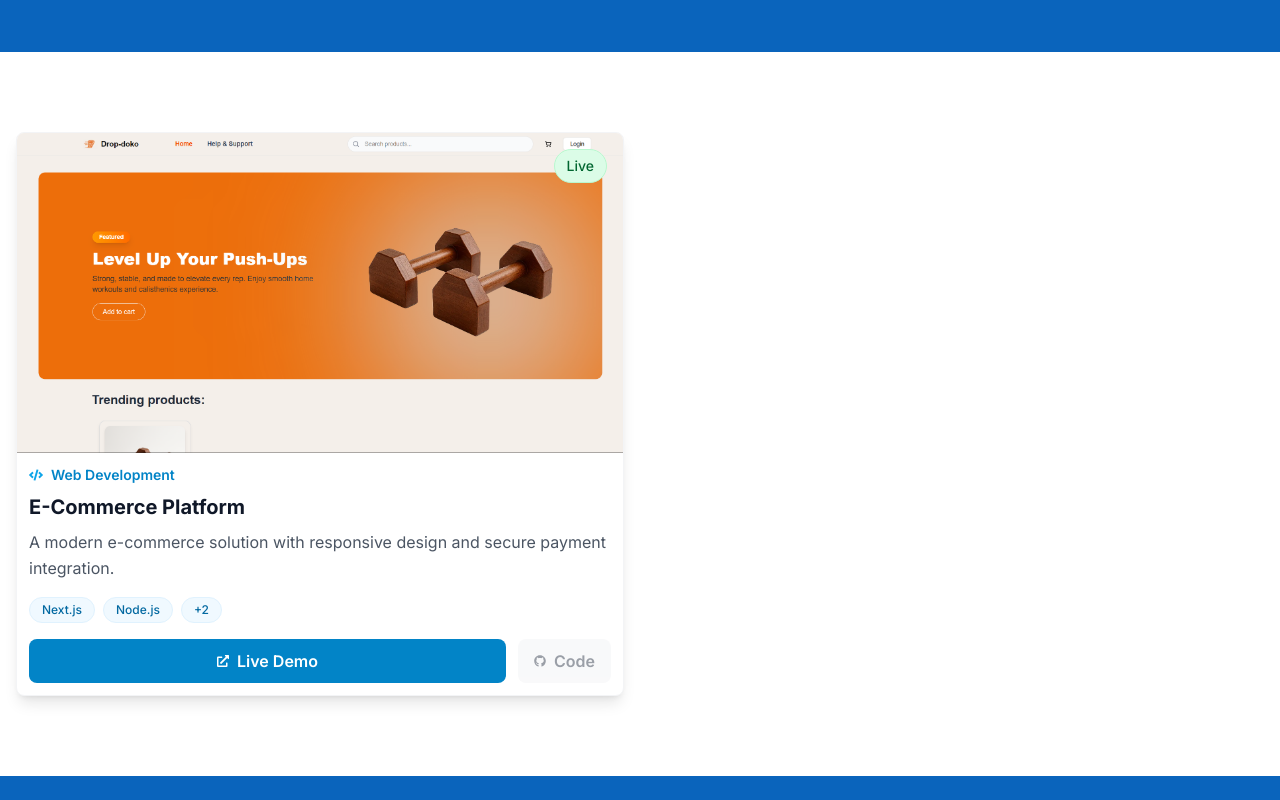
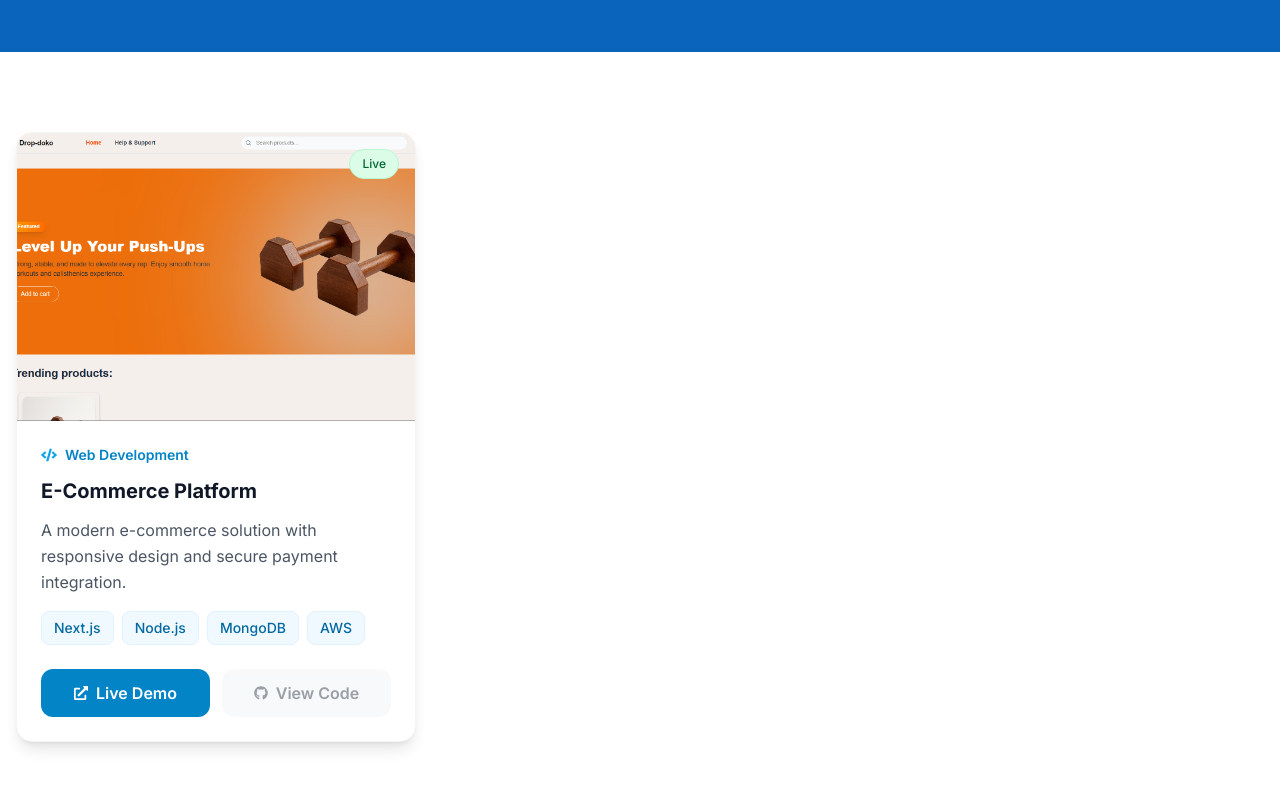
Before and after one commit to gaurabsap/yodhaSolution-portfolio, a React (Vite) app: page /projects in a window 1280 px wide. Shown: the part 340-1140 px from the top of the page. Built offline with nearby package versions, Linux system fonts and the light colour scheme.

Commit message:
update project page

```diff
--- a/src/pages/Projects.jsx
+++ b/src/pages/Projects.jsx
@@ -53,7 +53,6 @@ const Projects = () => {
     // }
   ]
 
-
   const handleLiveDemo = (url) => {
     if (url && url !== '#') {
       window.open(url, '_blank', 'noopener,noreferrer')
@@ -67,20 +66,20 @@ const Projects = () => {
   }
 
   return (
-    <div>
+    <div className="w-full overflow-x-hidden">
       {/* Hero Section */}
-      <section className="gradient-blue py-16 sm:py-20 md:py-24 text-white bg-[#0A64BC]">
+      <section className="gradient-blue py-16 sm:py-20 md:py-24 text-white bg-[#0A64BC] w-full">
         <div className="w-full px-4 sm:px-6 lg:px-8">
           <div className="max-w-7xl mx-auto">
             <motion.div
               initial={{ opacity: 0, y: 30 }}
               animate={{ opacity: 1, y: 0 }}
-              className="text-center"
+              className="text-center w-full"
             >
-              <h1 className="text-3xl sm:text-4xl md:text-5xl font-bold mb-4 sm:mb-6">
+              <h1 className="text-3xl sm:text-4xl md:text-5xl lg:text-6xl font-bold mb-4 sm:mb-6">
                 Our Projects
               </h1>
-              <p className="text-base sm:text-lg md:text-xl max-w-3xl mx-auto px-4">
+              <p className="text-base sm:text-lg md:text-xl max-w-3xl mx-auto">
                 Explore our current and upcoming projects. We're constantly working on new innovations.
               </p>
             </motion.div>
@@ -88,82 +87,40 @@ const Projects = () => {
         </div>
       </section>
 
-      {/* Projects Grid */}
+      {/* Projects Section */}
       <section className="w-full bg-white py-12 sm:py-16 md:py-20">
         <div className="w-full px-4 sm:px-6 lg:px-8">
           <div className="max-w-7xl mx-auto">
-            {/* Projects Grid - 1 column mobile, 2 columns desktop */}
-            <div className="grid grid-cols-1 md:grid-cols-2 gap-4 sm:gap-5 md:gap-6 lg:gap-8">
+            {/* Mobile Layout - Flex for full width */}
+            <div className="block sm:hidden">
+              <div className="flex flex-col space-y-6">
                 {projects.map((project, index) => (
                   <motion.div
                     key={project.title}
                     initial={{ opacity: 0, y: 30 }}
                     whileInView={{ opacity: 1, y: 0 }}
                     transition={{ delay: index * 0.1 }}
-                  whileHover={{ y: -5 }}
-                  onHoverStart={() => setHoveredProject(index)}
-                  onHoverEnd={() => setHoveredProject(null)}
-                  className="bg-white rounded-lg sm:rounded-lg md:rounded-xl shadow-md sm:shadow-lg border border-gray-100 overflow-hidden group transition-all duration-300 hover:shadow-xl flex flex-col"
+                    className="w-full bg-white rounded-2xl shadow-lg border border-gray-100 overflow-hidden group transition-all duration-300 flex flex-col"
                   >
                     {/* Project Image Container */}
-                  <div className="relative w-full h-40 xs:h-48 sm:h-56 md:h-64 lg:h-80 overflow-hidden bg-gradient-to-br from-blue-50 to-cyan-50">
+                    <div className="relative w-full h-48 overflow-hidden bg-gradient-to-br from-blue-50 to-cyan-50">
                       {project.image ? (
-                      <motion.img
+                        <img
                           src={project.image}
                           alt={project.title}
                           className="w-full h-full object-cover"
-                        whileHover={{ scale: 1.05 }}
-                        transition={{ duration: 0.3 }}
                         />
                       ) : (
                         <div className="w-full h-full flex items-center justify-center">
                           <project.icon
-                          size={36}
+                            size={40}
                             className="text-blue-400 opacity-70"
                           />
                         </div>
                       )}
 
-                    {/* Overlay with buttons on hover */}
-                    <motion.div
-                      initial={{ opacity: 0 }}
-                      whileHover={{ opacity: 1 }}
-                      className="absolute inset-0 bg-black bg-opacity-50 flex flex-col sm:flex-row items-center justify-center gap-2 sm:gap-3 md:gap-4 p-3 sm:p-4"
-                    >
-                      <motion.button
-                        whileHover={{ scale: 1.1 }}
-                        whileTap={{ scale: 0.9 }}
-                        onClick={() => handleLiveDemo(project.liveUrl)}
-                        disabled={!project.liveUrl || project.liveUrl === '#'}
-                        className={`bg-white text-blue-600 px-3 sm:px-4 md:px-5 py-2 sm:py-2.5 rounded-lg font-semibold flex items-center justify-center gap-2 transition-all text-xs sm:text-sm md:text-base whitespace-nowrap ${
-                          (!project.liveUrl || project.liveUrl === '#')
-                            ? 'opacity-50 cursor-not-allowed'
-                            : 'hover:bg-blue-50'
-                        }`}
-                      >
-                        <FaExternalLinkAlt size={12} />
-                        <span className="hidden sm:inline">Live Demo</span>
-                        <span className="sm:hidden">Live</span>
-                      </motion.button>
-
-                      <motion.button
-                        whileHover={{ scale: 1.1 }}
-                        whileTap={{ scale: 0.9 }}
-                        onClick={() => handleGithub(project.githubUrl)}
-                        disabled={!project.githubUrl || project.githubUrl === '#'}
-                        className={`bg-white text-gray-700 px-3 sm:px-4 md:px-5 py-2 sm:py-2.5 rounded-lg font-semibold flex items-center justify-center gap-2 transition-all text-xs sm:text-sm md:text-base whitespace-nowrap ${
-                          (!project.githubUrl || project.githubUrl === '#')
-                            ? 'opacity-50 cursor-not-allowed'
-                            : 'hover:bg-gray-50'
-                        }`}
-                      >
-                        <FaGithub size={12} />
-                        <span className="hidden sm:inline">Code</span>
-                      </motion.button>
-                    </motion.div>
-
                       {/* Status Badge */}
-                    <div className={`absolute top-2 right-2 sm:top-3 sm:right-3 md:top-4 md:right-4 px-2.5 sm:px-3 py-1 sm:py-1.5 rounded-full text-xs sm:text-xs md:text-sm font-medium border ${
+                      <div className={`absolute top-4 right-4 px-3 py-1.5 rounded-full text-xs font-medium border ${
                         project.status === 'Live'
                           ? 'bg-green-100 text-green-800 border-green-200'
                           : project.status === 'Coming Soon'
@@ -177,77 +134,208 @@ const Projects = () => {
                     </div>
 
                     {/* Project Content */}
-                  <div className="w-full p-3 sm:p-4 md:p-5 lg:p-6 flex flex-col flex-grow">
-                    <div className="flex items-center gap-1.5 sm:gap-2 mb-1.5 sm:mb-2">
-                      <project.icon className="text-blue-500 flex-shrink-0" size={14} />
-                      <span className="text-blue-600 text-xs sm:text-xs md:text-sm font-semibold truncate">
+                    <div className="flex flex-col flex-grow p-5">
+                      <div className="flex items-center gap-2 mb-3">
+                        <project.icon className="text-blue-500 flex-shrink-0" size={16} />
+                        <span className="text-blue-600 text-sm font-semibold">
                           {project.category}
                         </span>
                       </div>
 
-                    <h3 className="text-base sm:text-lg md:text-xl font-bold text-gray-900 mb-2 sm:mb-2.5 md:mb-3 group-hover:text-blue-600 transition-colors line-clamp-2">
+                      <h3 className="text-xl font-bold text-gray-900 mb-3 group-hover:text-blue-600 transition-colors">
                         {project.title}
                       </h3>
 
-                    <p className="text-xs sm:text-sm md:text-base text-gray-600 mb-3 sm:mb-3.5 md:mb-4 leading-relaxed line-clamp-2 sm:line-clamp-3 flex-grow">
+                      <p className="text-gray-600 mb-4 leading-relaxed flex-grow">
                         {project.description}
                       </p>
 
-                    {/* Technologies - Truncated for mobile */}
-                    <div className="mb-3 sm:mb-3.5 md:mb-4 w-full">
-                      <div className="flex flex-wrap gap-1.5 sm:gap-2">
-                        {project.technologies.slice(0, 2).map((tech) => (
+                      {/* Technologies */}
+                      <div className="mb-5">
+                        <div className="flex flex-wrap gap-2">
+                          {project.technologies.map((tech) => (
                             <span
                               key={tech}
-                            className="px-2 sm:px-2.5 md:px-3 py-0.5 sm:py-1 bg-blue-50 text-blue-700 text-xs md:text-xs rounded-full font-medium border border-blue-100 whitespace-nowrap"
+                              className="px-3 py-1.5 bg-blue-50 text-blue-700 text-sm rounded-lg font-medium border border-blue-100"
                             >
                               {tech}
                             </span>
                           ))}
-                        {project.technologies.length > 2 && (
-                          <span className="px-2 sm:px-2.5 md:px-3 py-0.5 sm:py-1 bg-blue-50 text-blue-700 text-xs md:text-xs rounded-full font-medium border border-blue-100 whitespace-nowrap">
-                            +{project.technologies.length - 2}
-                          </span>
-                        )}
                         </div>
                       </div>
 
                       {/* Action Buttons */}
-                    <div className="w-full flex gap-2 sm:gap-2.5 md:gap-3 mt-auto">
-                      <motion.button
-                        whileHover={{ scale: 1.02 }}
-                        whileTap={{ scale: 0.98 }}
+                      <div className="w-full flex gap-3 mt-auto">
+                        <button
                           onClick={() => handleLiveDemo(project.liveUrl)}
                           disabled={!project.liveUrl || project.liveUrl === '#'}
-                        className={`flex-1 bg-blue-600 text-white py-1.5 sm:py-2 md:py-2.5 px-2 sm:px-3 md:px-4 rounded-lg font-semibold flex items-center justify-center gap-1.5 sm:gap-2 transition-all text-xs sm:text-sm md:text-base min-h-10 sm:min-h-10 md:min-h-11 ${
+                          className={`flex-1 bg-blue-600 text-white py-3 px-4 rounded-xl font-semibold flex items-center justify-center gap-2 transition-all ${
                             (!project.liveUrl || project.liveUrl === '#')
                               ? 'opacity-50 cursor-not-allowed'
                               : 'hover:bg-blue-700'
                           }`}
                         >
-                        <FaExternalLinkAlt size={12} />
-                        <span className="hidden sm:inline">Live Demo</span>
-                        <span className="sm:hidden">Live</span>
-                      </motion.button>
+                          <FaExternalLinkAlt size={14} />
+                          Demo
+                        </button>
 
-                      <motion.button
-                        whileHover={{ scale: 1.02 }}
-                        whileTap={{ scale: 0.98 }}
+                        <button
                           onClick={() => handleGithub(project.githubUrl)}
                           disabled={!project.githubUrl || project.githubUrl === '#'}
-                        className={`bg-gray-100 text-gray-700 py-1.5 sm:py-2 md:py-2.5 px-2 sm:px-3 md:px-4 rounded-lg font-semibold flex items-center justify-center gap-1.5 sm:gap-2 transition-all text-xs sm:text-sm md:text-base min-h-10 sm:min-h-10 md:min-h-11 ${
+                          className={`flex-1 bg-gray-100 text-gray-700 py-3 px-4 rounded-xl font-semibold flex items-center justify-center gap-2 transition-all ${
                             (!project.githubUrl || project.githubUrl === '#')
                               ? 'opacity-50 cursor-not-allowed'
                               : 'hover:bg-gray-200'
                           }`}
                         >
-                        <FaGithub size={12} />
-                        <span className="hidden sm:inline">Code</span>
+                          <FaGithub size={14} />
+                          Code
+                        </button>
+                      </div>
+                    </div>
+                  </motion.div>
+                ))}
+              </div>
+            </div>
+
+            {/* Tablet & Desktop Layout - Grid */}
+            <div className="hidden sm:block">
+              <div className="grid grid-cols-2 lg:grid-cols-3 gap-6 md:gap-8">
+                {projects.map((project, index) => (
+                  <motion.div
+                    key={project.title}
+                    initial={{ opacity: 0, y: 30 }}
+                    whileInView={{ opacity: 1, y: 0 }}
+                    transition={{ delay: index * 0.1 }}
+                    whileHover={{ y: -8 }}
+                    onHoverStart={() => setHoveredProject(index)}
+                    onHoverEnd={() => setHoveredProject(null)}
+                    className="bg-white rounded-2xl shadow-lg border border-gray-100 overflow-hidden group transition-all duration-300 hover:shadow-2xl flex flex-col h-full"
+                  >
+                    {/* Project Image Container */}
+                    <div className="relative w-full h-52 md:h-64 lg:h-72 overflow-hidden bg-gradient-to-br from-blue-50 to-cyan-50">
+                      {project.image ? (
+                        <motion.img
+                          src={project.image}
+                          alt={project.title}
+                          className="w-full h-full object-cover"
+                          whileHover={{ scale: 1.1 }}
+                          transition={{ duration: 0.5 }}
+                        />
+                      ) : (
+                        <div className="w-full h-full flex items-center justify-center">
+                          <project.icon
+                            size={40}
+                            className="text-blue-400 opacity-70"
+                          />
+                        </div>
+                      )}
+
+                      {/* Overlay with buttons on hover - Desktop only */}
+                      <motion.div
+                        initial={{ opacity: 0 }}
+                        whileHover={{ opacity: 1 }}
+                        className="absolute inset-0 bg-black/70 flex items-center justify-center gap-4 p-4 hidden md:flex"
+                      >
+                        <motion.button
+                          whileHover={{ scale: 1.1 }}
+                          whileTap={{ scale: 0.9 }}
+                          onClick={() => handleLiveDemo(project.liveUrl)}
+                          disabled={!project.liveUrl || project.liveUrl === '#'}
+                          className={`bg-white text-blue-600 px-5 py-3 rounded-lg font-semibold flex items-center justify-center gap-2 transition-all ${
+                            (!project.liveUrl || project.liveUrl === '#')
+                              ? 'opacity-50 cursor-not-allowed'
+                              : 'hover:bg-blue-50'
+                          }`}
+                        >
+                          <FaExternalLinkAlt size={14} />
+                          Live Demo
+                        </motion.button>
+                      </motion.div>
+
+                      {/* Status Badge */}
+                      <div className={`absolute top-4 right-4 px-3 py-1.5 rounded-full text-xs font-medium border ${
+                        project.status === 'Live'
+                          ? 'bg-green-100 text-green-800 border-green-200'
+                          : project.status === 'Coming Soon'
+                          ? 'bg-blue-100 text-blue-800 border-blue-200'
+                          : project.status === 'Planning Phase'
+                          ? 'bg-yellow-100 text-yellow-800 border-yellow-200'
+                          : 'bg-purple-100 text-purple-800 border-purple-200'
+                      }`}>
+                        {project.status}
+                      </div>
+                    </div>
+
+                    {/* Project Content */}
+                    <div className="flex flex-col flex-grow p-5 md:p-6">
+                      <div className="flex items-center gap-2 mb-3">
+                        <project.icon className="text-blue-500 flex-shrink-0" size={16} />
+                        <span className="text-blue-600 text-sm font-semibold">
+                          {project.category}
+                        </span>
+                      </div>
+
+                      <h3 className="text-xl md:text-2xl font-bold text-gray-900 mb-3 group-hover:text-blue-600 transition-colors">
+                        {project.title}
+                      </h3>
+
+                      <p className="text-gray-600 mb-4 md:mb-5 leading-relaxed flex-grow">
+                        {project.description}
+                      </p>
+
+                      {/* Technologies */}
+                      <div className="mb-5 md:mb-6">
+                        <div className="flex flex-wrap gap-2">
+                          {project.technologies.map((tech) => (
+                            <span
+                              key={tech}
+                              className="px-3 py-1.5 bg-blue-50 text-blue-700 text-sm rounded-lg font-medium border border-blue-100"
+                            >
+                              {tech}
+                            </span>
+                          ))}
+                        </div>
+                      </div>
+
+                      {/* Action Buttons - Mobile & Tablet */}
+                      <div className="w-full flex gap-3 mt-auto">
+                        <motion.button
+                          whileHover={{ scale: 1.05 }}
+                          whileTap={{ scale: 0.95 }}
+                          onClick={() => handleLiveDemo(project.liveUrl)}
+                          disabled={!project.liveUrl || project.liveUrl === '#'}
+                          className={`flex-1 bg-blue-600 text-white py-3 px-4 rounded-xl font-semibold flex items-center justify-center gap-2 transition-all ${
+                            (!project.liveUrl || project.liveUrl === '#')
+                              ? 'opacity-50 cursor-not-allowed'
+                              : 'hover:bg-blue-700'
+                          }`}
+                        >
+                          <FaExternalLinkAlt size={14} />
+                          <span className="hidden md:inline">Live Demo</span>
+                          <span className="md:hidden">Demo</span>
+                        </motion.button>
+
+                        <motion.button
+                          whileHover={{ scale: 1.05 }}
+                          whileTap={{ scale: 0.95 }}
+                          onClick={() => handleGithub(project.githubUrl)}
+                          disabled={!project.githubUrl || project.githubUrl === '#'}
+                          className={`flex-1 bg-gray-100 text-gray-700 py-3 px-4 rounded-xl font-semibold flex items-center justify-center gap-2 transition-all ${
+                            (!project.githubUrl || project.githubUrl === '#')
+                              ? 'opacity-50 cursor-not-allowed'
+                              : 'hover:bg-gray-200'
+                          }`}
+                        >
+                          <FaGithub size={14} />
+                          <span className="hidden md:inline">View Code</span>
+                          <span className="md:hidden">Code</span>
                         </motion.button>
                       </div>
                     </div>
                   </motion.div>
                 ))}
+              </div>
             </div>
 
             {/* Empty State */}
@@ -255,16 +343,37 @@ const Projects = () => {
               <motion.div
                 initial={{ opacity: 0, y: 20 }}
                 animate={{ opacity: 1, y: 0 }}
-                className="text-center py-12"
+                className="text-center py-16 md:py-20"
               >
-                <div className="bg-blue-50 rounded-2xl p-8 max-w-md mx-auto">
-                  <FaCode className="text-blue-400 text-4xl mx-auto mb-4" />
-                  <h3 className="text-xl font-semibold text-gray-900 mb-2">
-                    Projects Coming Soon
+                <div className="max-w-2xl mx-auto">
+                  <div className="bg-gradient-to-br from-blue-50 to-cyan-50 rounded-3xl p-8 md:p-12 border-2 border-blue-200">
+                    <div className="w-20 h-20 bg-blue-100 rounded-2xl flex items-center justify-center mx-auto mb-6">
+                      <FaCode className="text-blue-500 text-3xl" />
+                    </div>
+                    <h3 className="text-2xl md:text-3xl font-bold text-gray-900 mb-3">
+                      Exciting Projects Coming Soon!
                     </h3>
-                  <p className="text-gray-600">
-                    We're currently working on some amazing projects. Check back soon to see our work!
+                    <p className="text-gray-600 text-lg md:text-xl mb-8 max-w-lg mx-auto">
+                      We're currently brewing some amazing digital solutions.
+                      Check back soon to see our innovative work in action!
                     </p>
+                    <div className="flex flex-col sm:flex-row gap-4 justify-center">
+                      <motion.button
+                        whileHover={{ scale: 1.05 }}
+                        whileTap={{ scale: 0.95 }}
+                        className="bg-blue-600 text-white px-6 py-3 rounded-xl font-semibold hover:bg-blue-700 transition-colors"
+                      >
+                        View Our Services
+                      </motion.button>
+                      <motion.button
+                        whileHover={{ scale: 1.05 }}
+                        whileTap={{ scale: 0.95 }}
+                        className="bg-white text-blue-600 px-6 py-3 rounded-xl font-semibold border-2 border-blue-600 hover:bg-blue-50 transition-colors"
+                      >
+                        Get In Touch
+                      </motion.button>
+                    </div>
+                  </div>
                 </div>
               </motion.div>
             )}
```
Lines whose indentation alone changed are shown as unchanged.
